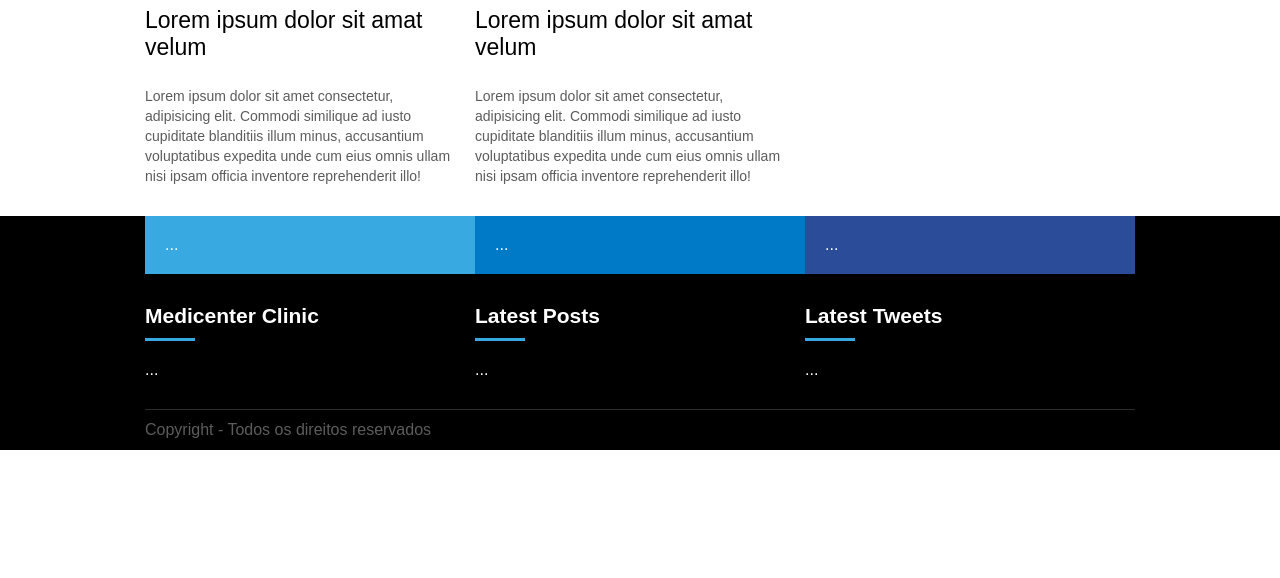
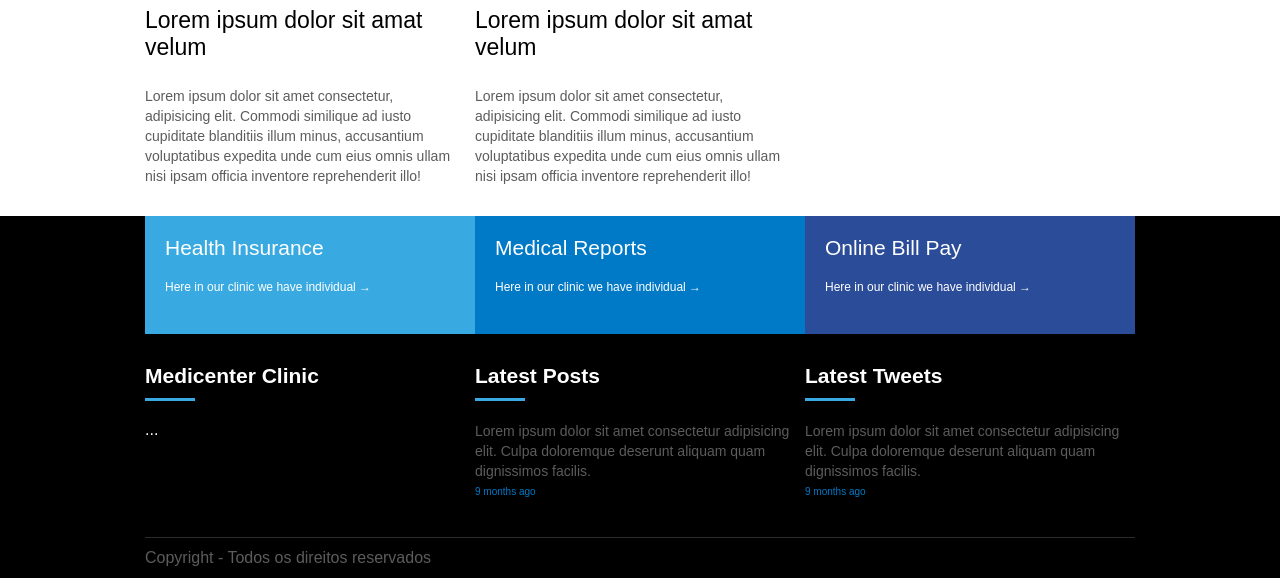
Before and after one commit to fael-atom/clinica-medica-template, a plain HTML site: page index.html in a window 1280 px wide. Shown: the part 1722-2300 px from the top of the page. Before the commit the page ends 2172 px from the top, so only its background shows below. Drawn offline with Linux system fonts and the light colour scheme; a script that the page names is missing.

Commit message:
Agrega conteúdo de texto no rodapé

```diff
--- a/assets/css/style.css
+++ b/assets/css/style.css
@@ -118,11 +118,13 @@ nav a:hover {
   background-color: #2b4c99;
 }
 
-.banner_title {
+.banner_title,
+.title-menu {
   font-size: 21px;
 }
 
-.banner_desc {
+.banner_desc,
+.desc-menu {
   display: flex;
   justify-content: space-between;
   font-size: 12px;
@@ -245,11 +247,22 @@ article .news-title {
   font-size: 23px;
 }
 
-article .news-resume {
+article .news-resume,
+.widget-body .post-text {
   font-size: 14px;
   line-height: 20px;
   color: #5c5c5c;
   margin-bottom: 30px;
+}
+
+.widget-body .post-text {
+  margin-bottom: 0px;
+}
+
+.widget-body .post-timeago {
+  font-size: 10px;
+  color: #0079c7;
+  margin-top: 5px;
 }
 
 footer {
@@ -281,10 +294,6 @@ footer {
   background-color: #2b4c99;
 }
 
-.flexColumn {
-  flex-direction: column;
-}
-
 .footer-area {
   display: flex;
 }
@@ -305,3 +314,7 @@ footer .widget-title-text {
   color: #5c5c5c;
   margin-top: 30px;
 }
+
+.flexColumn {
+  flex-direction: column;
+}
--- a/index.html
+++ b/index.html
@@ -194,13 +194,16 @@
     <div class="container flexColumn">
       <div class="footer-menu">
         <div class="fm-1">
-          ...
+          <div class="title-menu">Health Insurance</div>
+          <div class="desc-menu">Here in our clinic we have individual &rarr;</div>
         </div>
         <div class="fm-2">
-          ...
+          <div class="title-menu">Medical Reports</div>
+          <div class="desc-menu">Here in our clinic we have individual &rarr;</div>
         </div>
         <div class="fm-3">
-          ...
+          <div class="title-menu">Online Bill Pay</div>
+          <div class="desc-menu">Here in our clinic we have individual &rarr;</div>
         </div>
       </div>
 
@@ -224,7 +227,10 @@
               <div class="widget-title-bar"></div>
             </div>
             <div class="widget-body">
-              ...
+              <div class="post-item">
+                <p class="post-text">Lorem ipsum dolor sit amet consectetur adipisicing elit. Culpa doloremque deserunt aliquam quam dignissimos facilis.</p>
+                <p class="post-timeago">9 months ago</p>
+              </div>
             </div>
           </div>
         </div>
@@ -236,15 +242,19 @@
               <div class="widget-title-bar"></div>
             </div>
             <div class="widget-body">
-              ...
+              <div class="post-item">
+                <p class="post-text">Lorem ipsum dolor sit amet consectetur adipisicing elit. Culpa doloremque deserunt aliquam quam dignissimos facilis.</p>
+                <p class="post-timeago">9 months ago</p>
+              </div>
             </div>
           </div>
         </div>
       </div>
-
       <div class="footer-copy">
         Copyright - Todos os direitos reservados
       </div>
+    </div>
+
     </div>
   </footer>
 </body>
```
